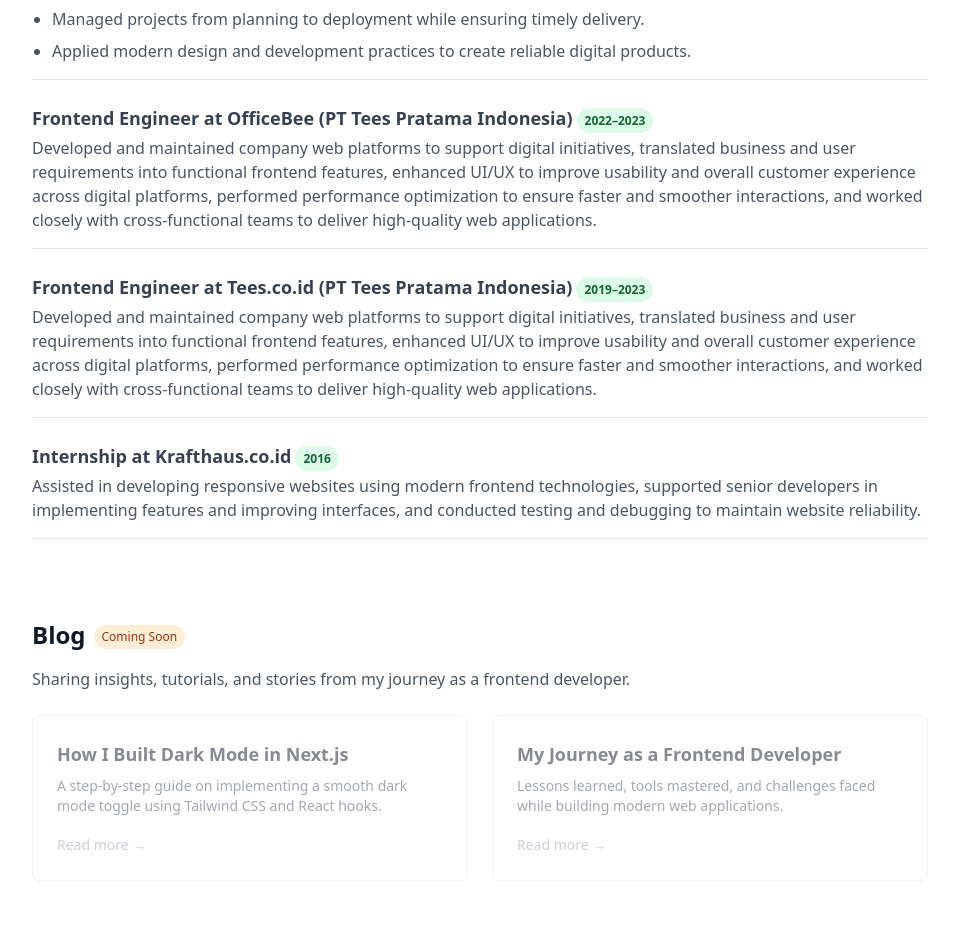
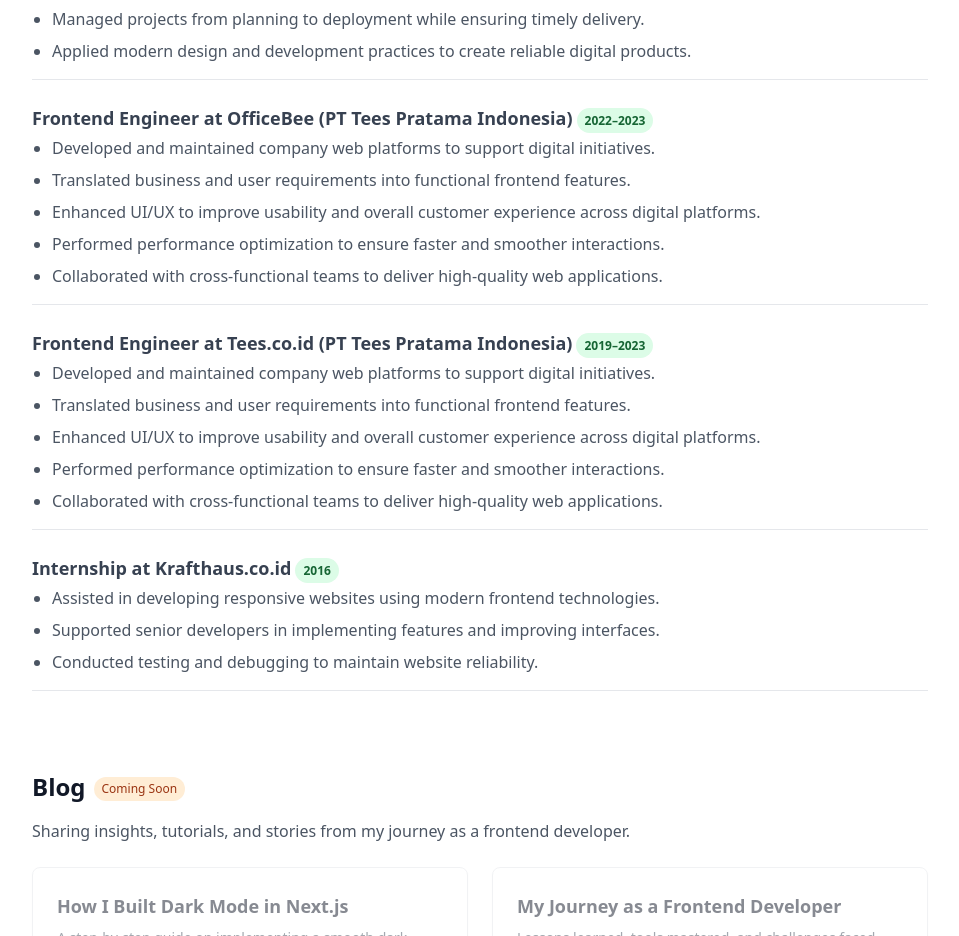
Before and after one commit to verinverdian/portofolio, a Next.js app: page / in a window 1280 px wide. Shown: the part 1560-2496 px from the top of the page, without its empty margins (160-1119 px from the left). Built offline with nearby package versions, Linux system fonts and the light colour scheme.

Commit message:
page: update caree details

```diff
--- a/src/app/page.tsx
+++ b/src/app/page.tsx
@@ -281,8 +281,25 @@
                   </span></h3>
               </div>
               <p className="mt-1 text-gray-600 dark:text-gray-400">
-                Developed and maintained company web platforms to support digital initiatives, translated business and user requirements into functional frontend features, enhanced UI/UX to improve usability and overall customer experience across digital platforms, performed performance optimization to ensure faster and smoother interactions, and worked closely with cross-functional teams to deliver high-quality web applications.
-          </p>
+              <ul className="list-disc pl-5 space-y-2">
+  <li>
+    Developed and maintained company web platforms to support digital initiatives.
+  </li>
+  <li>
+    Translated business and user requirements into functional frontend features.
+  </li>
+  <li>
+    Enhanced UI/UX to improve usability and overall customer experience across digital platforms.
+  </li>
+  <li>
+    Performed performance optimization to ensure faster and smoother interactions.
+  </li>
+  <li>
+    Collaborated with cross-functional teams to deliver high-quality web applications.
+  </li>
+</ul>
+
+              </p>
             </li>
 
             {/* Tees.co.id */}
@@ -294,7 +311,24 @@
                   </span></h3>
               </div>
               <p className="mt-1 text-gray-600 dark:text-gray-400">
-                Developed and maintained company web platforms to support digital initiatives, translated business and user requirements into functional frontend features, enhanced UI/UX to improve usability and overall customer experience across digital platforms, performed performance optimization to ensure faster and smoother interactions, and worked closely with cross-functional teams to deliver high-quality web applications.
+                <ul className="list-disc pl-5 space-y-2">
+  <li>
+    Developed and maintained company web platforms to support digital initiatives.
+  </li>
+  <li>
+    Translated business and user requirements into functional frontend features.
+  </li>
+  <li>
+    Enhanced UI/UX to improve usability and overall customer experience across digital platforms.
+  </li>
+  <li>
+    Performed performance optimization to ensure faster and smoother interactions.
+  </li>
+  <li>
+    Collaborated with cross-functional teams to deliver high-quality web applications.
+  </li>
+</ul>
+
               </p>
             </li>
 
@@ -308,7 +342,18 @@
                 </h3>
               </div>
               <p className="mt-1 text-gray-600 dark:text-gray-400">
-                Assisted in developing responsive websites using modern frontend technologies, supported senior developers in implementing features and improving interfaces, and conducted testing and debugging to maintain website reliability.
+              <ul className="list-disc pl-5 space-y-2">
+  <li>
+    Assisted in developing responsive websites using modern frontend technologies.
+  </li>
+  <li>
+    Supported senior developers in implementing features and improving interfaces.
+  </li>
+  <li>
+    Conducted testing and debugging to maintain website reliability.
+  </li>
+</ul>
+
               </p>
             </li>
           </ul>
```
